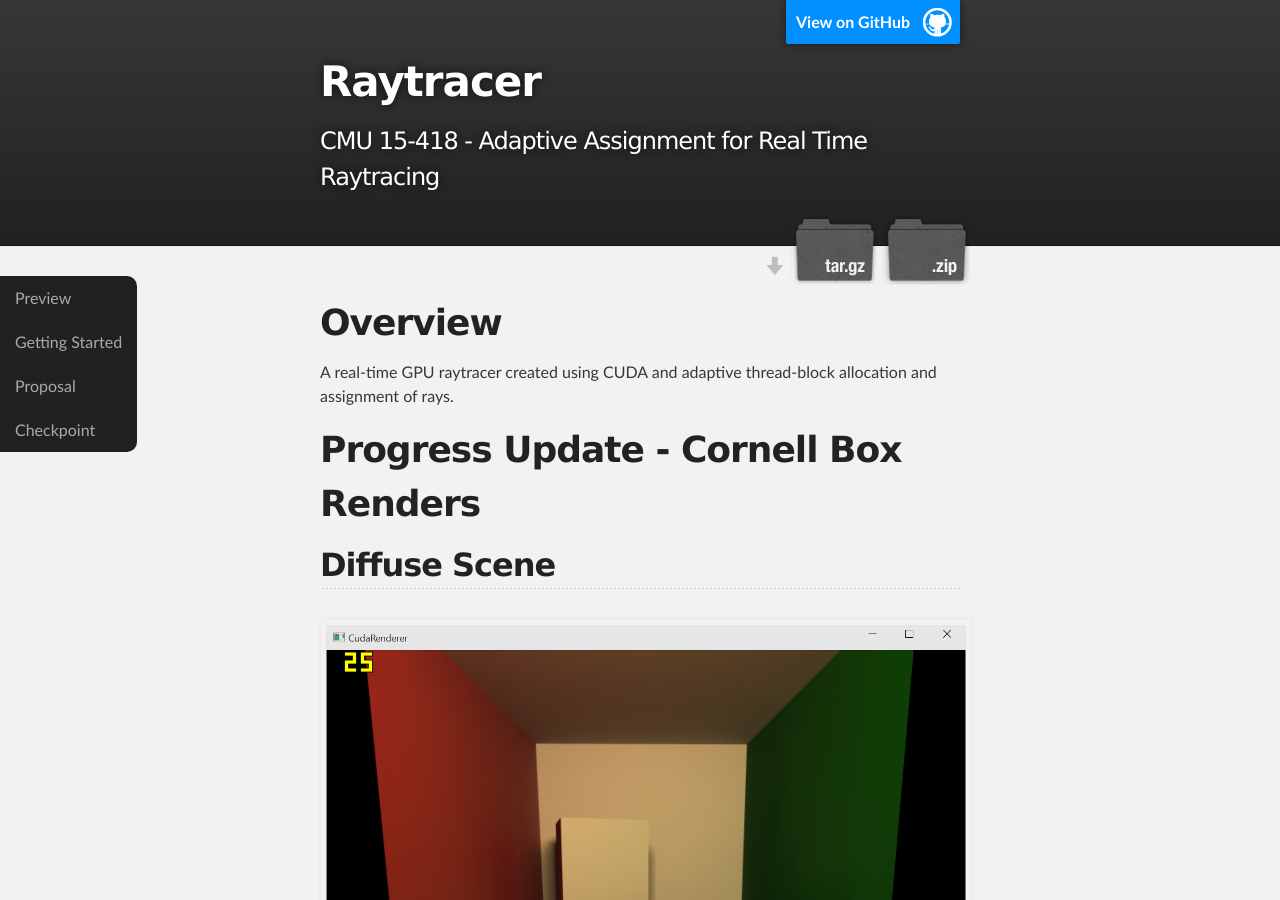
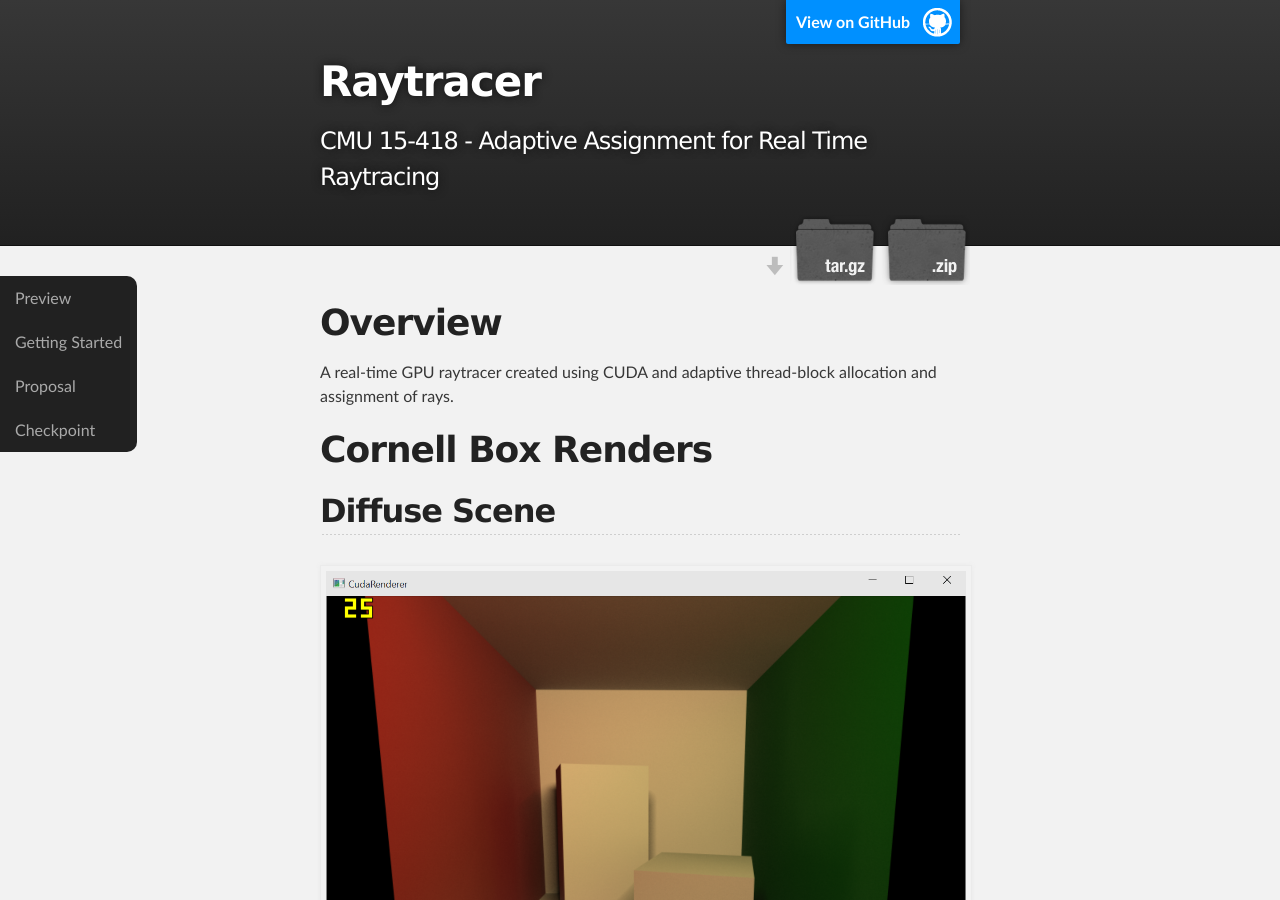
Before and after one commit to jslone/CudaRaytracer, a Jekyll site: the page built from index.md, in a window 1280 px wide and 900 px high. Built offline with Jekyll 4.4.1, drawn with Linux system fonts in a browser that asks for light colours.

Commit message:
Shortened title

```diff
--- a/index.md
+++ b/index.md
@@ -6,7 +6,7 @@ title: Project Preview
 # Overview
 A real-time GPU raytracer created using CUDA and adaptive thread-block allocation and assignment of rays.
 
-# Progress Update - Cornell Box Renders
+# Cornell Box Renders
 
 ## Diffuse Scene
 ![Diffuse Render](images/diffuse.PNG "Diffuse Render")
```
